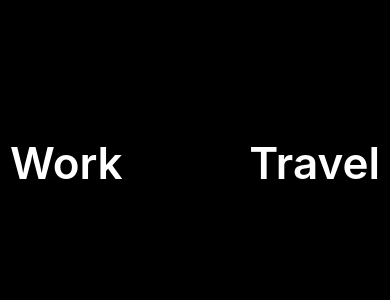
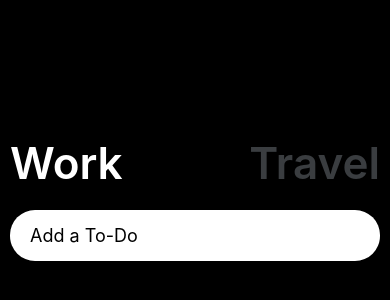
Before and after one commit to Msimusi/RN-WorkHardTravelHard, a React Native app: screen / in a window 390 px wide. Shown: the part 14-314 px from the top of the page. Built offline with nearby package versions, Linux system fonts and the light colour scheme.

Commit message:
3.2 text input

```diff
--- a/App.js
+++ b/App.js
@@ -1,22 +1,46 @@
 import { StatusBar } from "expo-status-bar";
-import { StyleSheet, Text, View, TouchableOpacity } from "react-native";
+import { useState } from "react";
+import {
+  StyleSheet,
+  Text,
+  View,
+  TouchableOpacity,
+  TextInput,
+} from "react-native";
 import { theme } from "./colors";
 
 export default function App() {
+  const [working, setWorking] = useState(true);
+  const [text, setText] = useState("");
+  const travel = () => setWorking(false);
+  const work = () => setWorking(true);
+  const onChangeText = (payload) => setText(payload);
   return (
     <View style={styles.container}>
       <StatusBar style="auto" />
       <View style={styles.header}>
-        <TouchableOpacity
-          onPress={() => {
-            console.log("PRESSED!!");
-          }}
-        >
-          <Text style={styles.btnText}>Work</Text>
+        <TouchableOpacity onPress={work}>
+          <Text
+            style={{ ...styles.btnText, color: working ? "white" : theme.grey }}
+          >
+            Work
+          </Text>
         </TouchableOpacity>
-        <TouchableOpacity>
-          <Text style={styles.btnText}>Travel</Text>
+        <TouchableOpacity onPress={travel}>
+          <Text
+            style={{ ...styles.btnText, color: working ? theme.grey : "white" }}
+          >
+            Travel
+          </Text>
         </TouchableOpacity>
+      </View>
+      <View>
+        <TextInput
+          value={text}
+          onChangeText={onChangeText}
+          placeholder={working ? "Add a To-Do" : "Where do you wanna Go?"}
+          style={styles.input}
+        ></TextInput>
       </View>
     </View>
   );
@@ -39,4 +63,12 @@
     fontWeight: 600,
     color: "white",
   },
+  input: {
+    backgroundColor: "white",
+    paddingVertical: 15,
+    paddingHorizontal: 20,
+    borderRadius: 25,
+    marginTop: 20,
+    fontSize: 18,
+  },
 });
--- a/package.json
+++ b/package.json
@@ -3,7 +3,7 @@
   "version": "1.0.0",
   "main": "node_modules/expo/AppEntry.js",
   "scripts": {
-    "start": "expo start",
+    "start": "expo start --tunnel",
     "android": "expo start --android",
     "ios": "expo start --ios",
     "web": "expo start --web"
```
